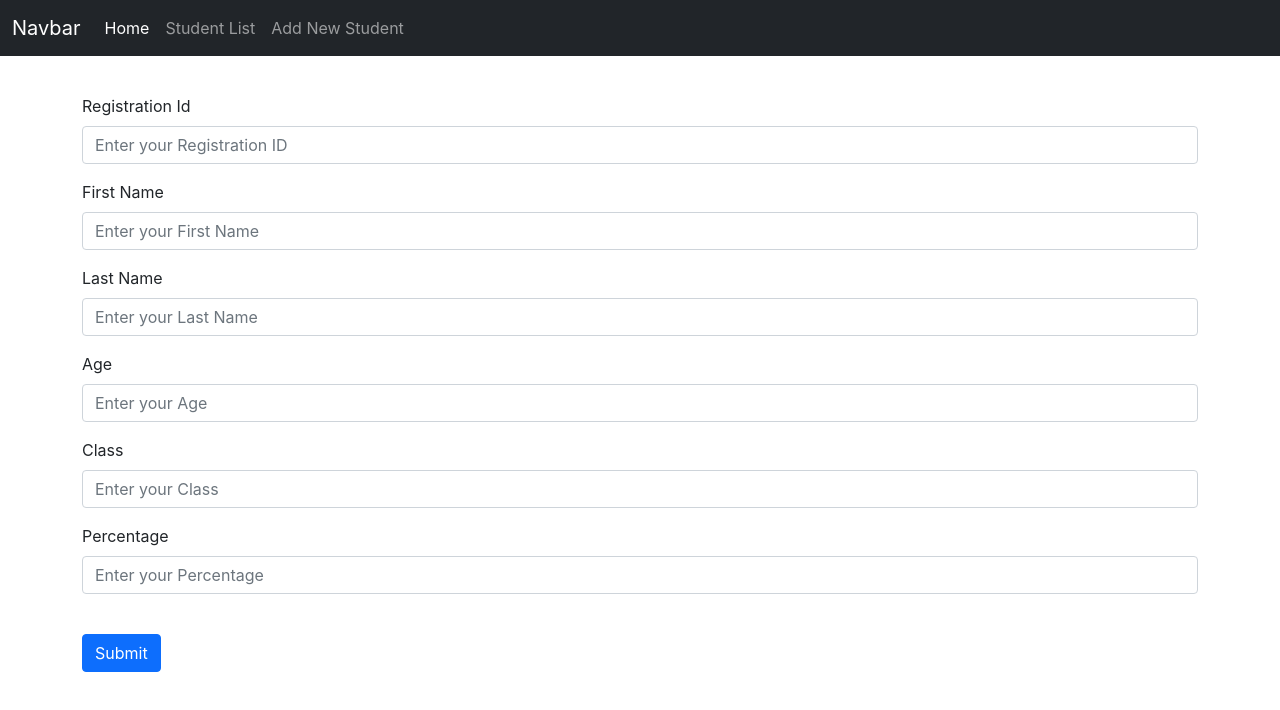
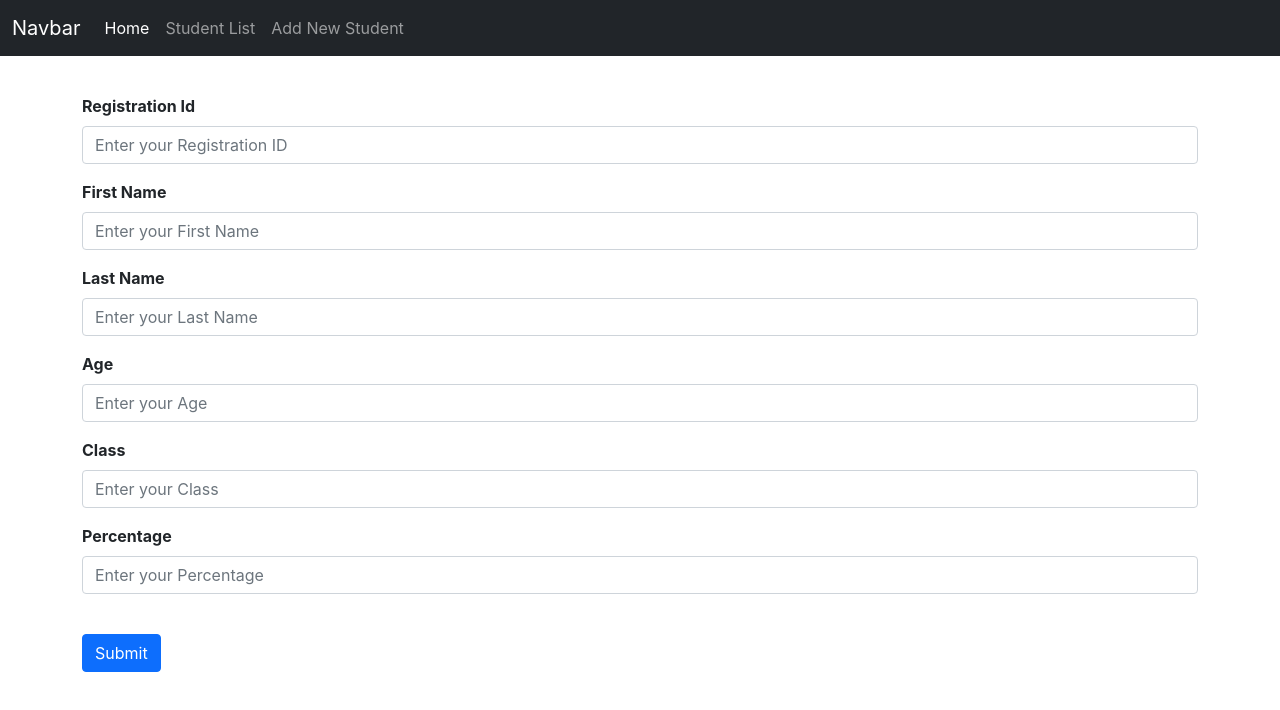
Before and after one commit to razi1998/mock-app, a React (Create React App) app: page /edit in a window 1280 px wide. Shown: the top 710 px of the page. Built offline with nearby package versions, Linux system fonts and the light colour scheme.

Commit message:
some style changes

```diff
--- a/src/NewStudent.jsx
+++ b/src/NewStudent.jsx
@@ -46,28 +46,28 @@ class NewStudent extends Component {
             <div className="form-container">
                 <form className="container" >
                     <div className="mb-3">
-                        <label htmlfor="id" className="form-label">Registration Id</label>
+                        <label htmlfor="id" className="form-label"><b>Registration Id</b></label>
                         <input type="text" className="form-control" name="id" placeholder="Enter your Registration ID" value={this?.state?.student?.id} onChange={this.handleChange} />
                     </div>
                     <div className="mb-3">
-                        <label htmlfor="FirstName" className="form-label">First Name</label>
+                        <label htmlfor="FirstName" className="form-label"><b>First Name</b></label>
                         <input type="text" className="form-control" name="FirstName" placeholder="Enter your First Name" value={this?.state?.student?.FirstName} onChange={this.handleChange} />
                     </div>
                     <div className="mb-3">
-                        <label htmlfor="LastName" className="form-label">Last Name</label>
+                        <label htmlfor="LastName" className="form-label"><b>Last Name</b></label>
                         <input type="text" className="form-control" name="LastName" placeholder="Enter your Last Name" value={this?.state?.student?.LastName} onChange={this.handleChange} />
                     </div>
                     <div className="mb-3">
 
-                        <label htmlfor="age" className="form-label">Age</label>
+                        <label htmlfor="age" className="form-label"><b>Age</b></label>
                         <input type="text" className="form-control" name="age" placeholder="Enter your Age" value={this?.state?.student?.age} onChange={this.handleChange} />
                     </div>
                     <div className="mb-3">
-                        <label htmlfor="class" className="form-label">Class</label>
+                        <label htmlfor="class" className="form-label"><b>Class</b></label>
                         <input type="text" className="form-control" name="clas" placeholder="Enter your Class" value={this?.state?.student?.clas} onChange={this.handleChange} />
                     </div>
                     <div className="mb-3">
-                        <label htmlfor="class" className="form-label">Percentage</label>
+                        <label htmlfor="class" className="form-label"><b>Percentage</b></label>
                         <input type="text" className="form-control" name="percent" placeholder="Enter your Percentage" value={this?.state?.student?.percent} onChange={this.handleChange} />
                     </div>
                     <div className="form-text-valid">{this.state.formError}</div>
```
